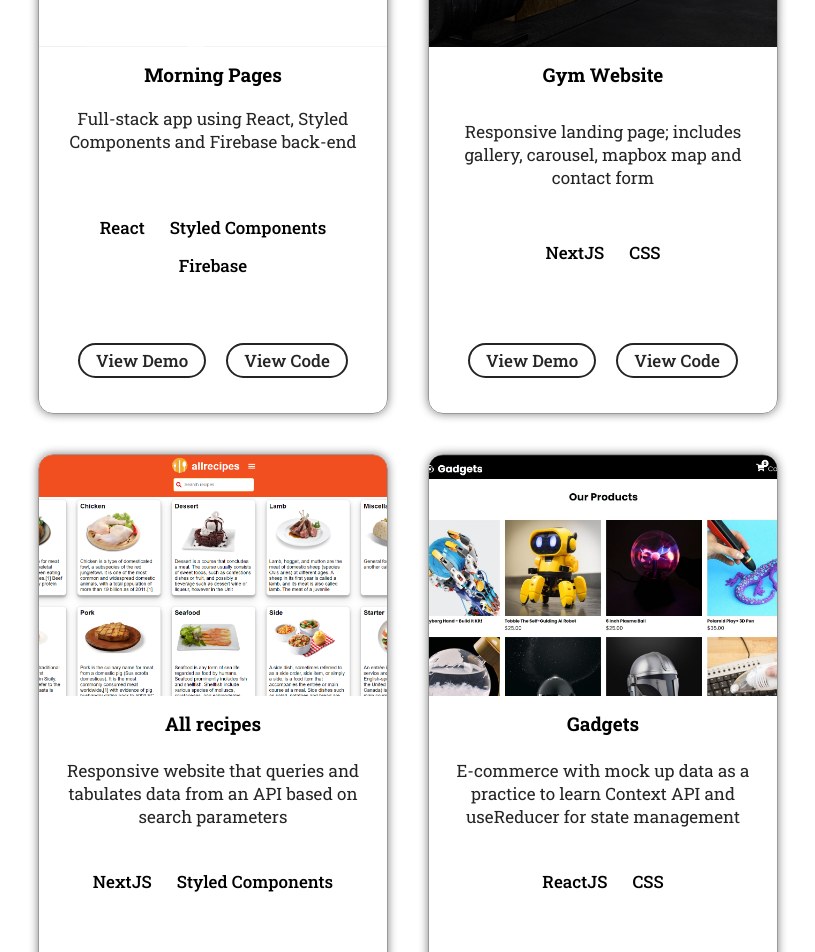
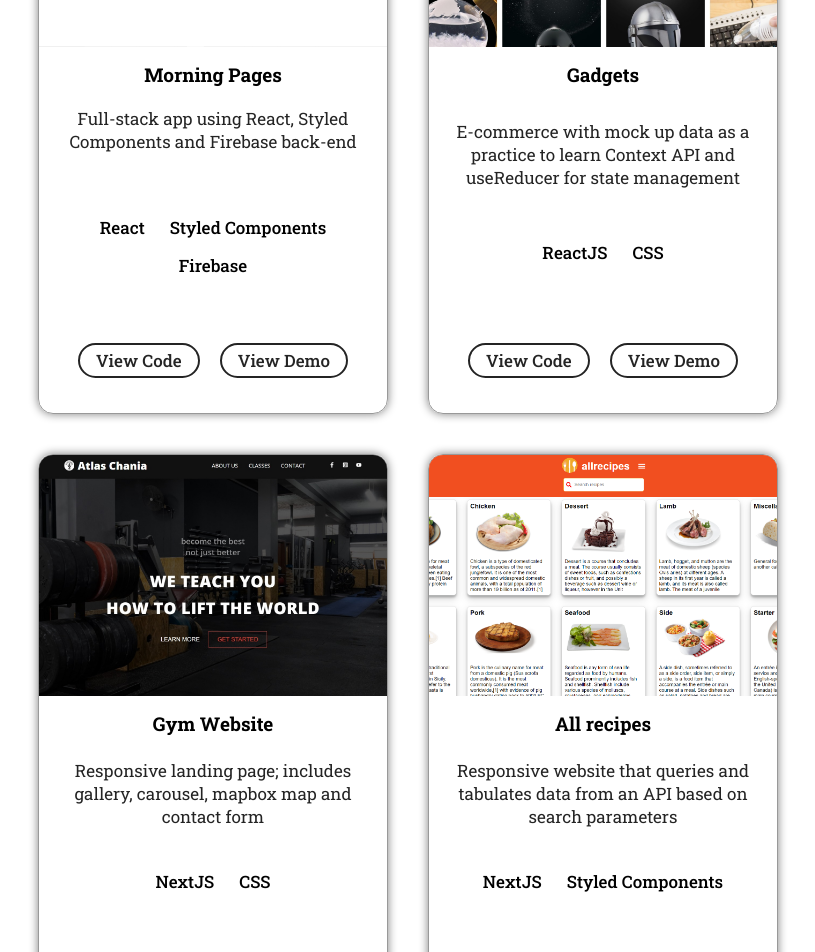
Before and after one commit to thanosoncode/portfolio-react, a React (Create React App) app: page / in a window 1280 px wide. Shown: the part 1680-2632 px from the top of the page, without its empty margins (232-1047 px from the left). Built offline with nearby package versions, Linux system fonts and the light colour scheme.

Commit message:
testing snap

```diff
--- a/src/components/Context.js
+++ b/src/components/Context.js
@@ -8,7 +8,7 @@ export const AppContextProvider = ({ children }) => {
 
   const [overflow, setOverflow] = useState("auto");
 
-  const fontSizes = ["17px", "17px", "19px"];
+  const fontSizes = ["17px", "18px", "19px"];
 
   const titleSizes = ["23px", "24px", "25px"];
 
--- a/src/components/Projects.js
+++ b/src/components/Projects.js
@@ -31,12 +31,11 @@ const Projects = () => {
                   })}
                 </Stack>
                 <Links>
+                  <a href={code} target="_blank" rel="noreferrer">
+                    View Code
+                  </a>
                   <a href={source} target="_blank" rel="noreferrer">
                     View Demo
-                  </a>
-
-                  <a href={code} target="_blank" rel="noreferrer">
-                    View Code
                   </a>
                 </Links>
               </article>
--- a/src/components/projectsData.js
+++ b/src/components/projectsData.js
@@ -13,6 +13,15 @@ export const projectsData = [
     stack: ["React", "Styled Components", "Firebase"],
     source: "https://react-morning-pages.netlify.app/",
     code: "https://github.com/thanosoncode/morning-pages",
+  },
+  {
+    name: "Gadgets",
+    description:
+      "E-commerce with mock up data as a practice to learn Context API and useReducer for state management",
+    image: gadgets,
+    stack: ["ReactJS", "CSS"],
+    source: "https://react-gadgets.netlify.app",
+    code: "https://github.com/thanosoncode/next-recipes",
   },
   {
     name: "Gym Website",
@@ -32,15 +41,7 @@ export const projectsData = [
     source: "https://nextjs-recipes.netlify.app/",
     code: "https://github.com/thanosoncode/themealdb",
   },
-  {
-    name: "Gadgets",
-    description:
-      "E-commerce with mock up data as a practice to learn Context API and useReducer for state management",
-    image: gadgets,
-    stack: ["ReactJS", "CSS"],
-    source: "https://react-gadgets.netlify.app",
-    code: "https://github.com/thanosoncode/next-recipes",
-  },
+
   {
     name: "Weather App",
     description:
--- a/src/components/styles/Contact.styled.js
+++ b/src/components/styles/Contact.styled.js
@@ -39,6 +39,7 @@ export const Form = styled.form`
     border: 1px solid ${({ theme }) => theme.color};
     border-radius: ${({ theme }) => theme.radiusBtn};
     background-color: ${({ theme }) => theme.inputs};
+    font-size: ${({ theme }) => theme.fontSize};
   }
 
   input,
@@ -64,7 +65,7 @@ export const Button = styled.button`
   cursor: pointer;
   border: none;
   transition: 0.3s ease;
-  font-size: 18px;
+  font-size: ${({ theme }) => theme.fontSize};
   border-radius: ${({ theme }) => theme.radiusBtn};
   &:hover {
     background-color: ${({ theme }) => theme.colorLight};
--- a/src/components/styles/Navbar.styled.js
+++ b/src/components/styles/Navbar.styled.js
@@ -99,6 +99,7 @@ export const Links = styled.div`
     display:flex;
     justify-content:center;
     align-items:center;
+    font-size: ${({ theme }) => theme.fontSize};
   }
 
   span:last-child:hover{
--- a/src/components/styles/Projects.styled.js
+++ b/src/components/styles/Projects.styled.js
@@ -39,6 +39,12 @@ export const Grid = styled.section`
   @media (max-width: 700px) {
     gap: 80px;
   }
+
+  @media (max-width: 500px) {
+    scroll-snap-type: y mandatory;
+    overflow-y: scroll;
+    height: calc(100vh - 90px);
+  }
 `;
 
 export const Card = styled.div`
@@ -73,6 +79,11 @@ export const Card = styled.div`
     min-height: 83.2px;
     margin: 10px 0 20px 0;
     text-align: center;
+  }
+
+  @media (max-width: 500px) {
+    scroll-snap-align: start;
+    height: calc(100vh - 90px);
   }
 `;
 
```
